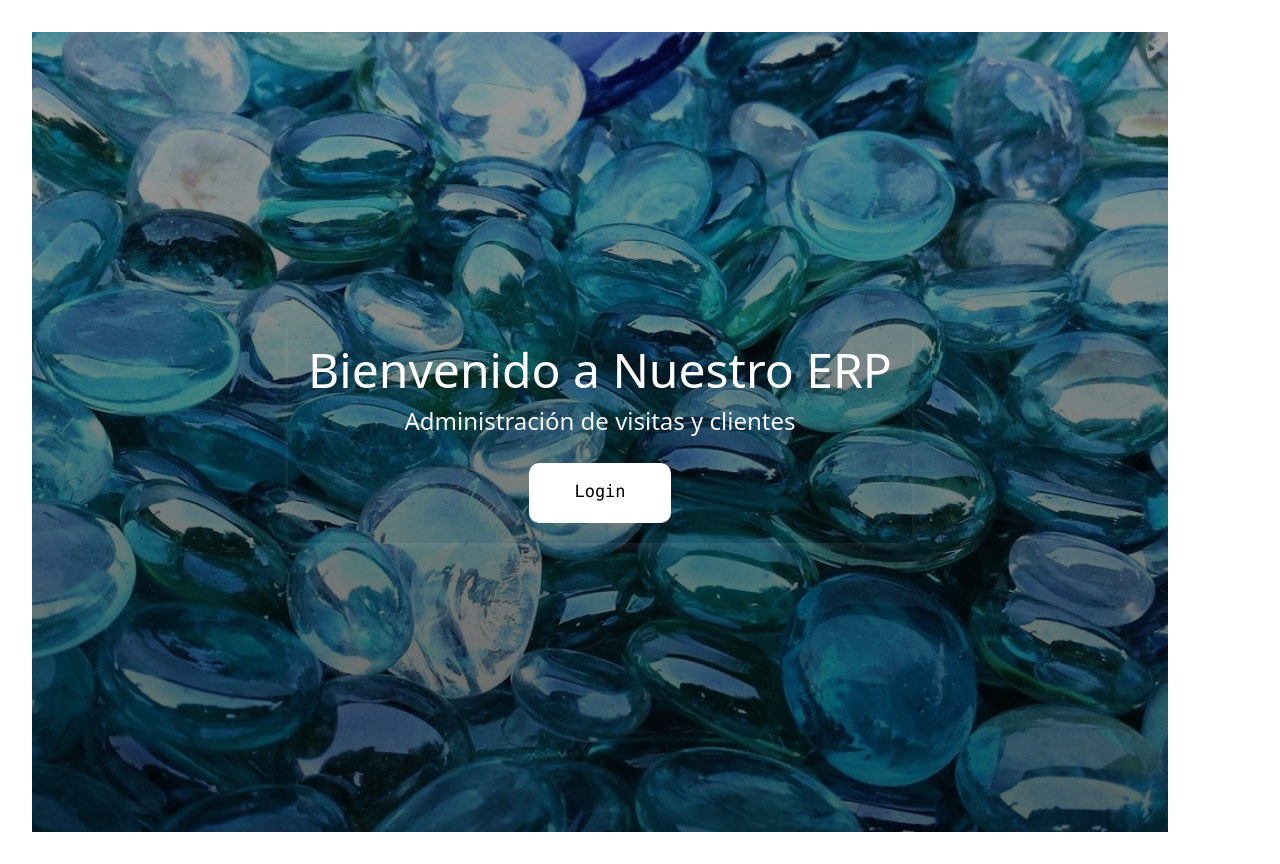
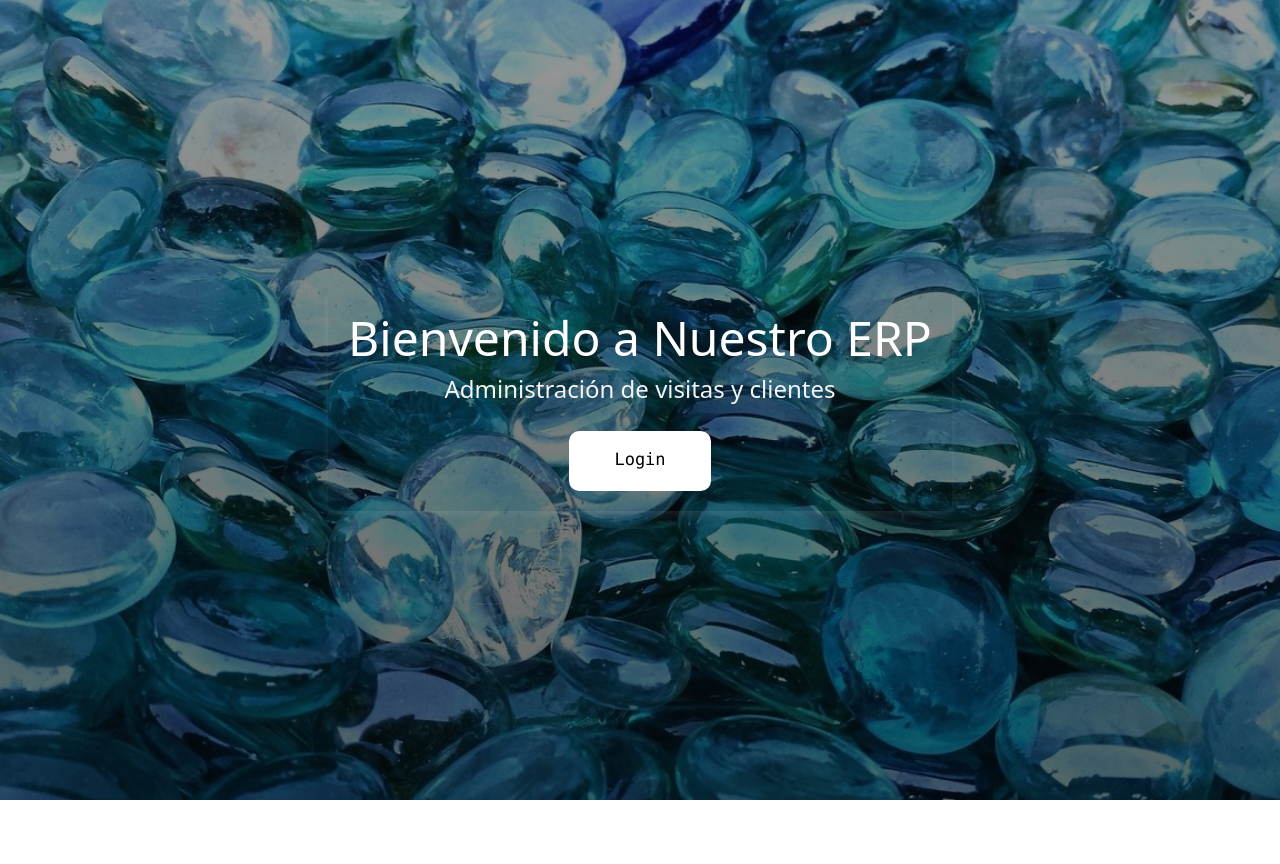
Before and after one commit to Carolinadmz/ERP-Carolina, a React (Create React App) app: page / in a window 1280 px wide. After the commit the page ends 800 px from the top, so only its background shows below. Built offline with nearby package versions, Linux system fonts and the light colour scheme.

Commit message:
media queries de chat

```diff
--- a/src/index.css
+++ b/src/index.css
@@ -12,36 +12,25 @@ code {
     monospace;
 }
 
-/* Small devices (mobile phones, 576px and down) */
-@media (max-width: 576px) {
+/* Media Queries para responsividad */
+
+/* Pantallas pequeñas (teléfonos) */
+@media (max-width: 600px) {
   body {
     font-size: 14px;
-    padding: 0.5rem;
   }
 }
 
-/* Medium devices (tablets, 768px and up) */
-@media (min-width: 768px) and (max-width: 991px) {
+/* Pantallas medianas (tabletas) */
+@media (min-width: 601px) and (max-width: 1024px) {
   body {
-    font-size: 15px;
-    padding: 1rem;
+    font-size: 16px;
   }
 }
 
-/* Large devices (desktops, 992px and up) */
-@media (min-width: 992px) and (max-width: 1199px) {
+/* Pantallas grandes (escritorios) */
+@media (min-width: 1025px) {
   body {
-    font-size: 16px;
-    padding: 1.5rem;
+    font-size: 18px;
   }
 }
-
-/* Extra large devices (large desktops, 1200px and up) */
-@media (min-width: 1200px) {
-  body {
-    font-size: 16px;
-    padding: 2rem;
-    max-width: 1200px;
-    margin: 0 auto;
-  }
-}
```
